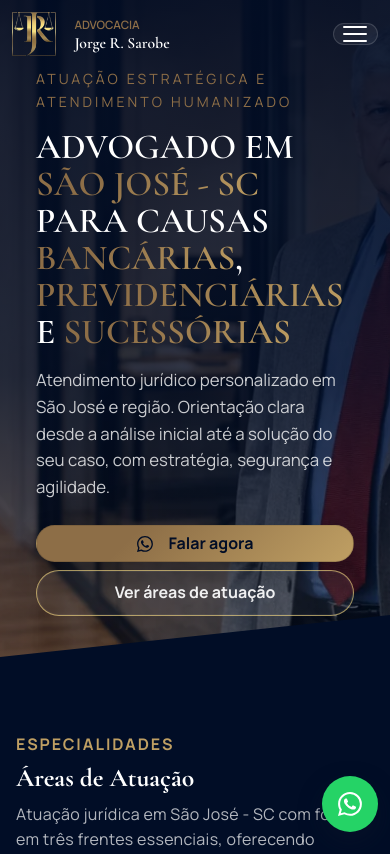
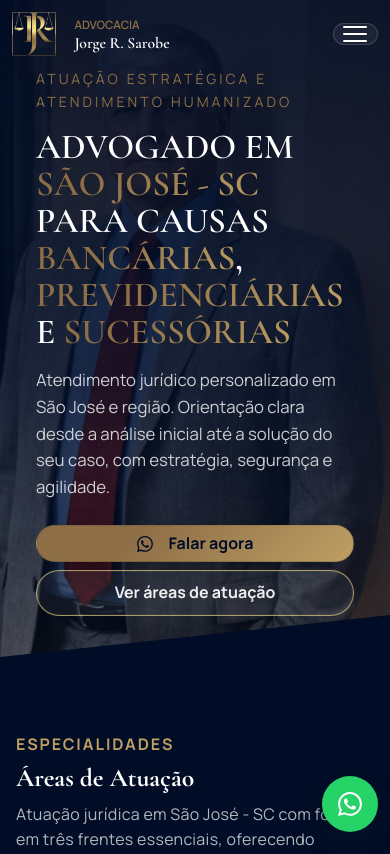
Before and after one commit to advjorgedev-pixel/site_institucional_web, a Django app: page / in a window 390 px wide. Shown: the top 854 px of the page. Run offline with Django 5.2, Linux system fonts and the light colour scheme; parts of the project's set-up code (start-up, migrations or seed data) failed here and were passed over; some libraries are stand-ins or nearby versions.

Commit message:
ajuste de tela de celular

```diff
--- a/institucional/static/css/home_site.css
+++ b/institucional/static/css/home_site.css
@@ -76,7 +76,7 @@
 
 @media (max-width: 991.98px) {
     .hero-home__bg img {
-        background-position: 72% 20%;
+        object-position: 90% 20%;
     }
 
     .hero-home::after {
```
